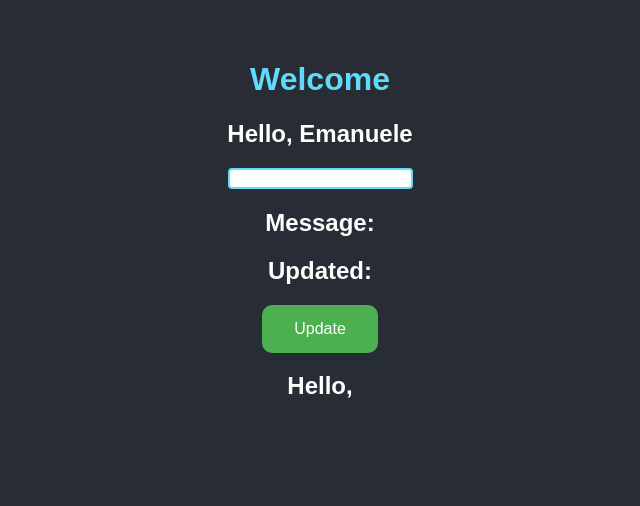
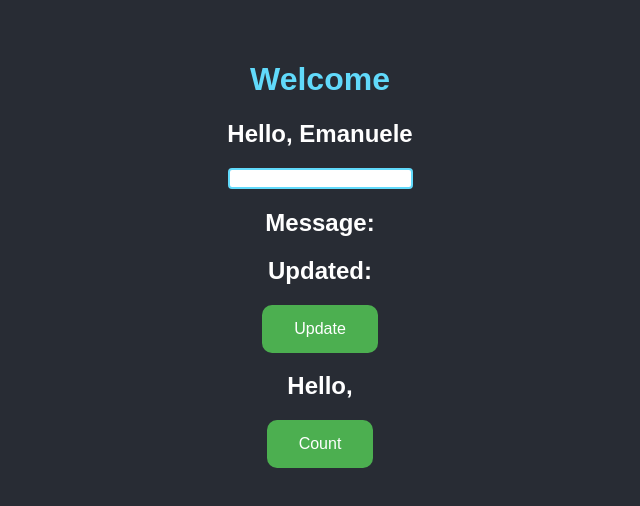
Before and after one commit to EmanueleCalderaro/react-app, a React (Create React App) app: page / in a window 1280 px wide. Shown: the top 506 px of the page, without its empty margins (320-960 px from the left). Built offline with nearby package versions, Linux system fonts and the light colour scheme.

Commit message:
New count button

```diff
--- a/src/App.js
+++ b/src/App.js
@@ -9,6 +9,7 @@ export default function App() {
       <h1 className="App-link">Welcome</h1>
       <Greeting name = "Emanuele" />
       <Change />
+      <Counting />
     </div>
   );
 }
@@ -52,3 +53,15 @@ function Change(){
     </div>
   );
 }
+
+function Counting(){
+  const [count, setCount] = useState(0);
+  function handleClick () {
+    setCount(count + 1);
+  };
+  return(
+    <button onClick={handleClick} className="Button">Count</button>
+  );
+
+
+}
```
